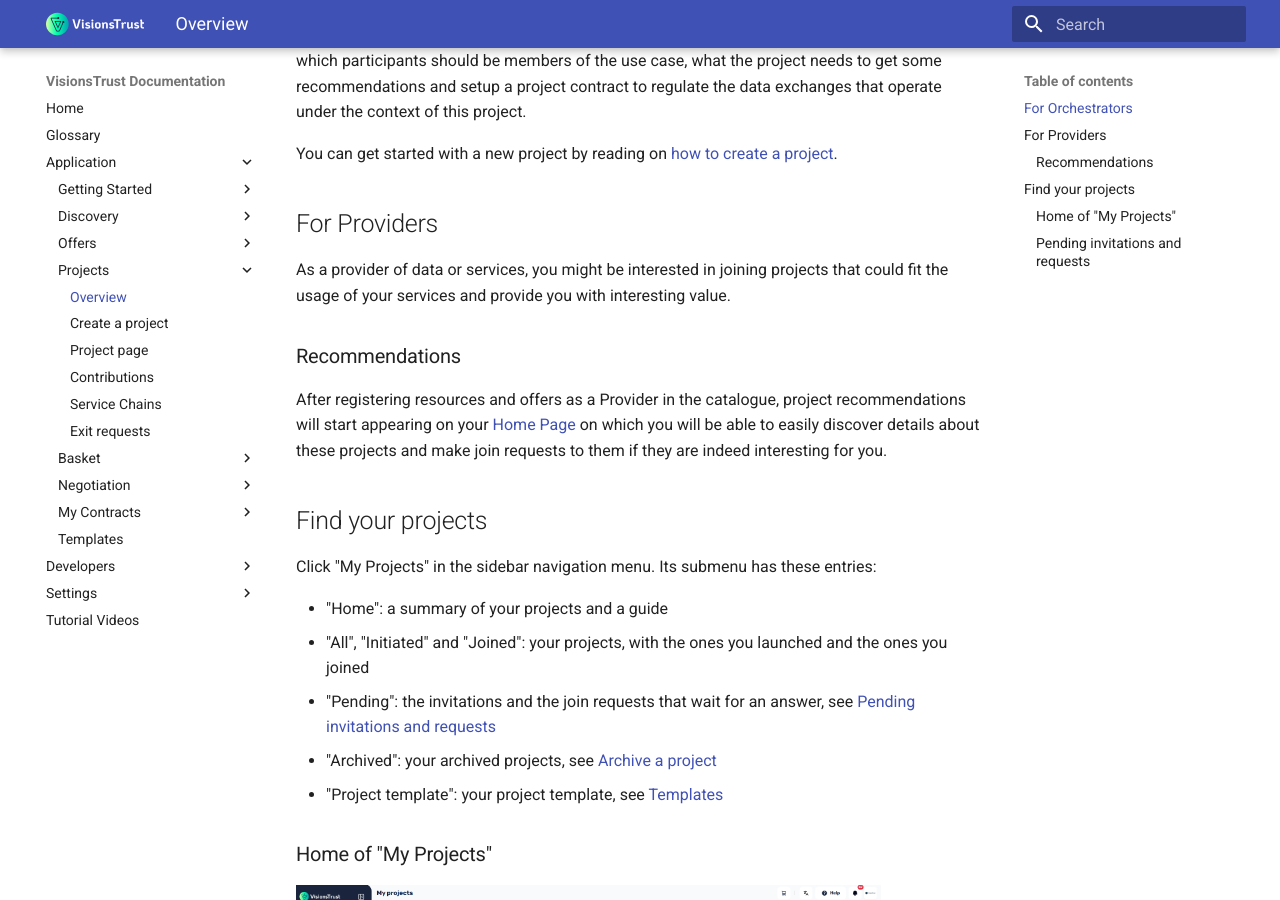
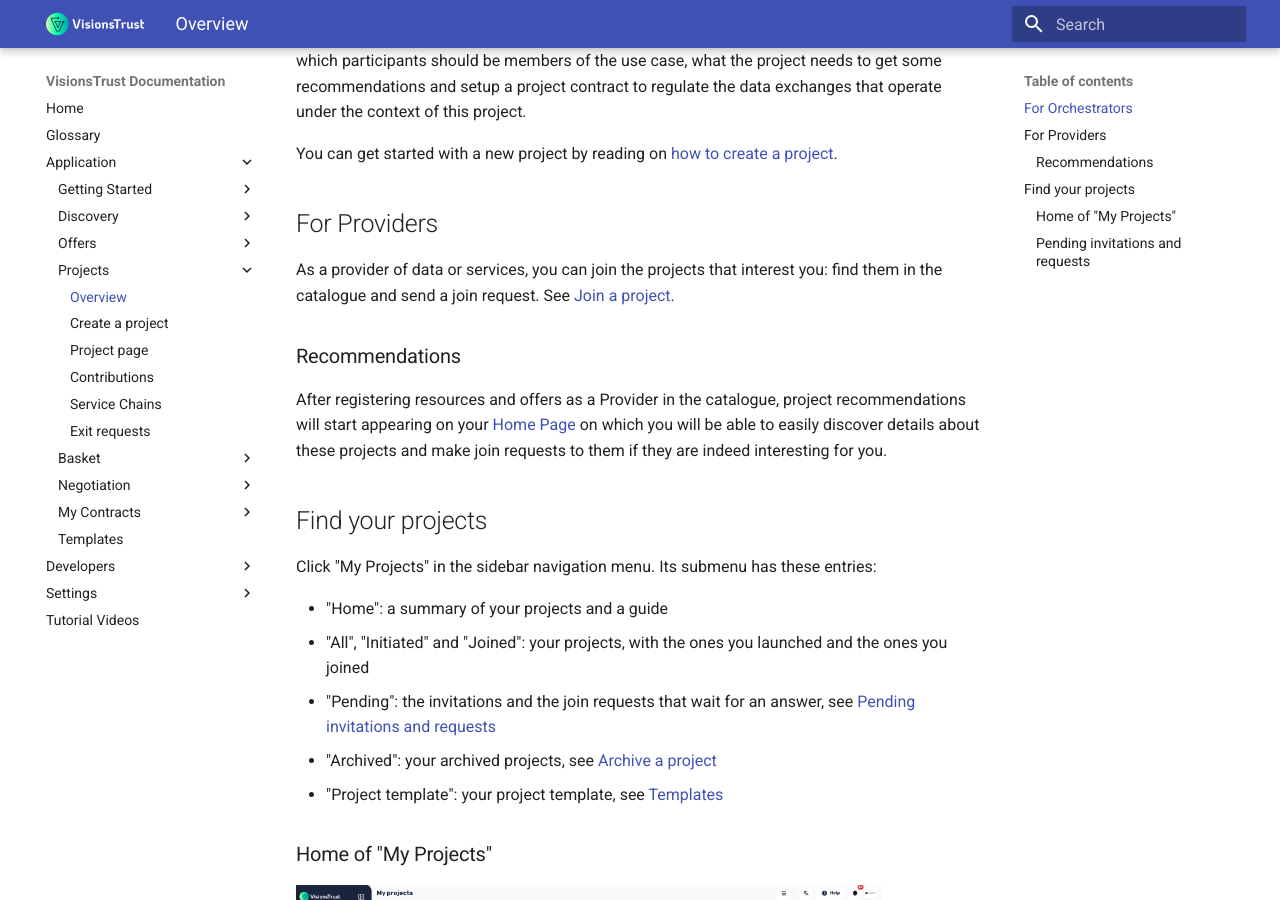
Before and after one commit to VisionsOfficial/visionstrust-docs, an MkDocs documentation site: the page built from docs/application/projects/overview.md, in a window 1280 px wide and 900 px high, scrolled down 524 px. Built offline with MkDocs 1.6.1 and Material for MkDocs 9.7.7, drawn with Linux system fonts in a browser that asks for light colours.

Commit message:
docs: clarify how providers join projects

```diff
--- a/docs/application/projects/overview.md
+++ b/docs/application/projects/overview.md
@@ -12,7 +12,7 @@ Projects enable you to setup a space for enabling your use cases. You will be ab
 You can get started with a new project by reading on [how to create a project](./creating-a-project.md).
 
 ## For Providers
-As a provider of data or services, you might be interested in joining projects that could fit the usage of your services and provide you with interesting value.
+As a provider of data or services, you can join the projects that interest you: find them in the catalogue and send a join request. See [Join a project](../negotiation/join-requests.md).
 
 ### Recommendations
 After registering resources and offers as a Provider in the catalogue, project recommendations will start appearing on your [Home Page](../dashboard.md) on which you will be able to easily discover details about these projects and make join requests to them if they are indeed interesting for you.
```
